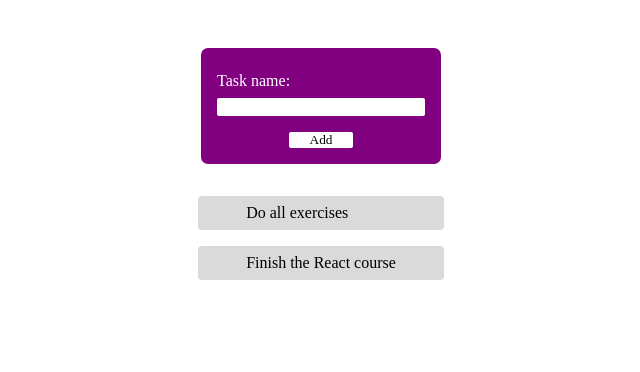
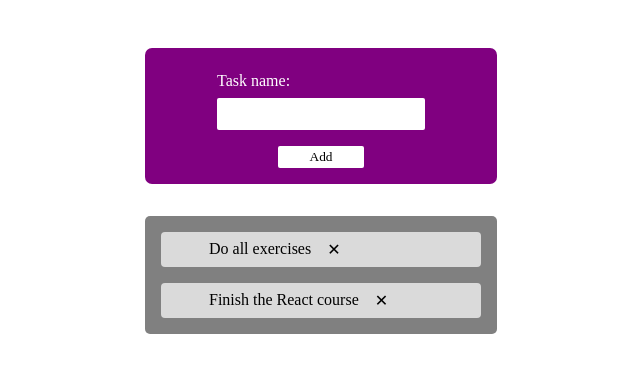
Before and after one commit to gxlpes/to-do-list, a React (Create React App) app: page / in a window 1280 px wide. Shown: the top 372 px of the page, without its empty margins (319-959 px from the left). Built offline with nearby package versions, Linux system fonts and the light colour scheme.

Commit message:
Adding delete ooption

```diff
--- a/src/App.js
+++ b/src/App.js
@@ -17,11 +17,18 @@ const App = () => {
     });
   };
 
+  const deleteItemHandler = (taskId) => {
+    setTasks((prevTasks) => {
+      const updatedTasks = prevTasks.filter((task) => task.id !== taskId);
+      return updatedTasks;
+    });
+  };
+
   let content = <p>No tasks found in your list. Maybe add a new one?</p>;
 
   if (tasks.length > 0) {
     // check if input is not blank
-    content = <TaskList items={tasks} />;
+    content = <TaskList items={tasks} onDeleteItem={deleteItemHandler} />;
   }
 
   return (
--- a/src/components/Input/StylesTaskInput.jsx
+++ b/src/components/Input/StylesTaskInput.jsx
@@ -2,6 +2,7 @@ import styled from "styled-components";
 
 export const StyledForm = styled.form`
   background-color: purple;
+  width: 20rem;
   padding: 1rem;
   border-radius: 7px;
   display: flex;
@@ -14,6 +15,7 @@ export const StyledForm = styled.form`
   }
 
   input {
+    height: 2rem;
     margin-top: 0.5rem;
     border-radius: 2px;
     border: none;
@@ -27,9 +29,10 @@ export const StyledForm = styled.form`
   button {
     margin-top: 0.5rem;
     border: none;
-    width: 4rem;
+    padding: 0.2rem 2rem;
     border-radius: 2px;
     background-color: white;
+    text-align: center;
   }
 
   button:hover {
--- a/src/components/Item/StylesTaskItem.jsx
+++ b/src/components/Item/StylesTaskItem.jsx
@@ -2,7 +2,12 @@ import styled from "styled-components";
 
 export const StyledLi = styled.li`
   background-color: #dadada;
-  margin-bottom: 1rem;
   padding: 0.5rem 3rem;
   border-radius: 4px;
+  display: flex;
+  gap: 1rem;
 `;
+
+export const DeleteButton = styled.div`
+  cursor: pointer;
+`;
--- a/src/components/Item/TaskItem.jsx
+++ b/src/components/Item/TaskItem.jsx
@@ -1,7 +1,16 @@
-import { StyledLi } from "./StylesTaskItem";
+import { StyledLi, DeleteButton } from "./StylesTaskItem";
 
 const TaskItem = (props) => {
-  return <StyledLi>{props.children}</StyledLi>;
+  const deleteHandler = () => {
+    props.onDelete(props.id);
+  };
+
+  return (
+    <StyledLi>
+      {props.children}
+      <DeleteButton onClick={deleteHandler}>✕</DeleteButton>
+    </StyledLi>
+  );
 };
 
 export default TaskItem;
--- a/src/components/List/StylesTaskList.jsx
+++ b/src/components/List/StylesTaskList.jsx
@@ -1 +1,11 @@
 import styled from "styled-components";
+
+export const StyledUl = styled.ul`
+  width: 20rem;
+  background-color: grey;
+  padding: 1rem;
+  border-radius: 5px;
+  display: flex;
+  flex-direction: column;
+  gap: 1rem;
+`;
--- a/src/components/List/TaskList.jsx
+++ b/src/components/List/TaskList.jsx
@@ -1,14 +1,15 @@
 import TaskItem from "../Item/TaskItem";
+import { StyledUl } from "./StylesTaskList";
 
 const TaskList = (props) => {
   return (
-    <ul>
+    <StyledUl>
       {props.items.map((task) => (
-        <TaskItem key={task.id} id={task.id}>
+        <TaskItem key={task.id} id={task.id} onDelete={props.onDeleteItem}>
           {task.text}
         </TaskItem>
       ))}
-    </ul>
+    </StyledUl>
   );
 };
 
```
